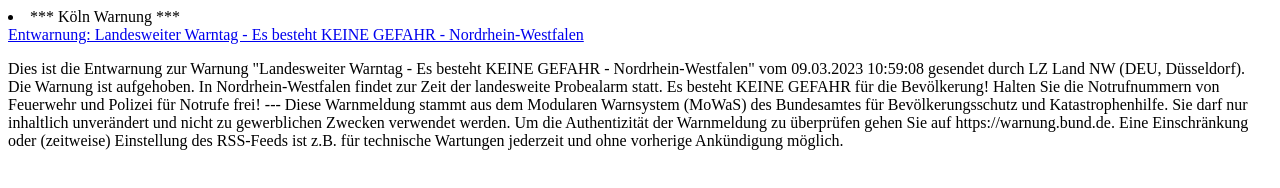
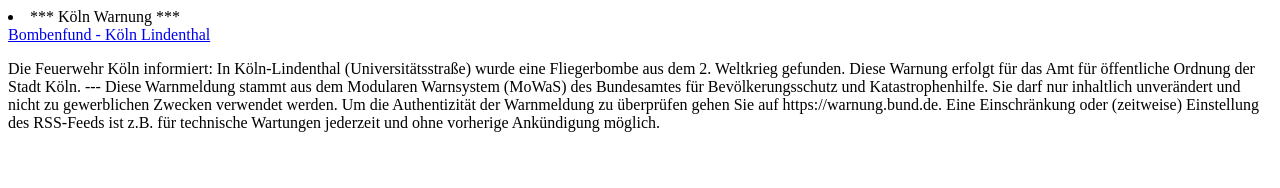
Before and after one commit to jasineri/warning, a website: page warning.html in a window 1280 px wide. Drawn offline with Linux system fonts and the light colour scheme.

Commit message:
update action output

```diff
--- a/data/links.json
+++ b/data/links.json
@@ -1 +1 @@
-["https://warnung.bund.de/meldung/mow.DE-NW-D-SE020-20230309-20-001/Entwarnung:_Landesweiter_Warntag_-_Es_besteht_KEINE_GEFAHR_-_Nordrhein-Westfalen"]
+["https://warnung.bund.de/meldung/mow.DE-NW-K-SE031-20230504-31-000/Bombenfund_-_K%C3%B6ln_Lindenthal"]
--- a/warning.html
+++ b/warning.html
@@ -1,8 +1,6 @@
-<html><body><li>*** Köln Warnung ***</li><a href="https://warnung.bund.de/meldung/mow.DE-NW-D-SE020-20230309-20-001/Entwarnung:_Landesweiter_Warntag_-_Es_besteht_KEINE_GEFAHR_-_Nordrhein-Westfalen">Entwarnung: Landesweiter Warntag - Es besteht KEINE GEFAHR - Nordrhein-Westfalen</a><p>Dies ist die Entwarnung zur Warnung "Landesweiter Warntag - Es besteht KEINE GEFAHR - Nordrhein-Westfalen" vom 09.03.2023 10:59:08 gesendet durch LZ Land NW (DEU, Düsseldorf). Die Warnung ist aufgehoben.
-
-In Nordrhein-Westfalen findet zur Zeit der landesweite Probealarm statt.
-Es besteht KEINE GEFAHR für die Bevölkerung!
-Halten Sie die Notrufnummern von Feuerwehr und Polizei für Notrufe frei!
+<html><body><li>*** Köln Warnung ***</li><a href="https://warnung.bund.de/meldung/mow.DE-NW-K-SE031-20230504-31-000/Bombenfund_-_K%C3%B6ln_Lindenthal">Bombenfund - Köln Lindenthal</a><p>Die Feuerwehr Köln informiert:
+In Köln-Lindenthal (Universitätsstraße) wurde eine Fliegerbombe aus dem 2. Weltkrieg gefunden.
+Diese Warnung erfolgt für das Amt für öffentliche Ordnung der Stadt Köln.
 
 ---
 Diese Warnmeldung stammt aus dem Modularen Warnsystem (MoWaS) des Bundesamtes für Bevölkerungsschutz und Katastrophenhilfe.
```
